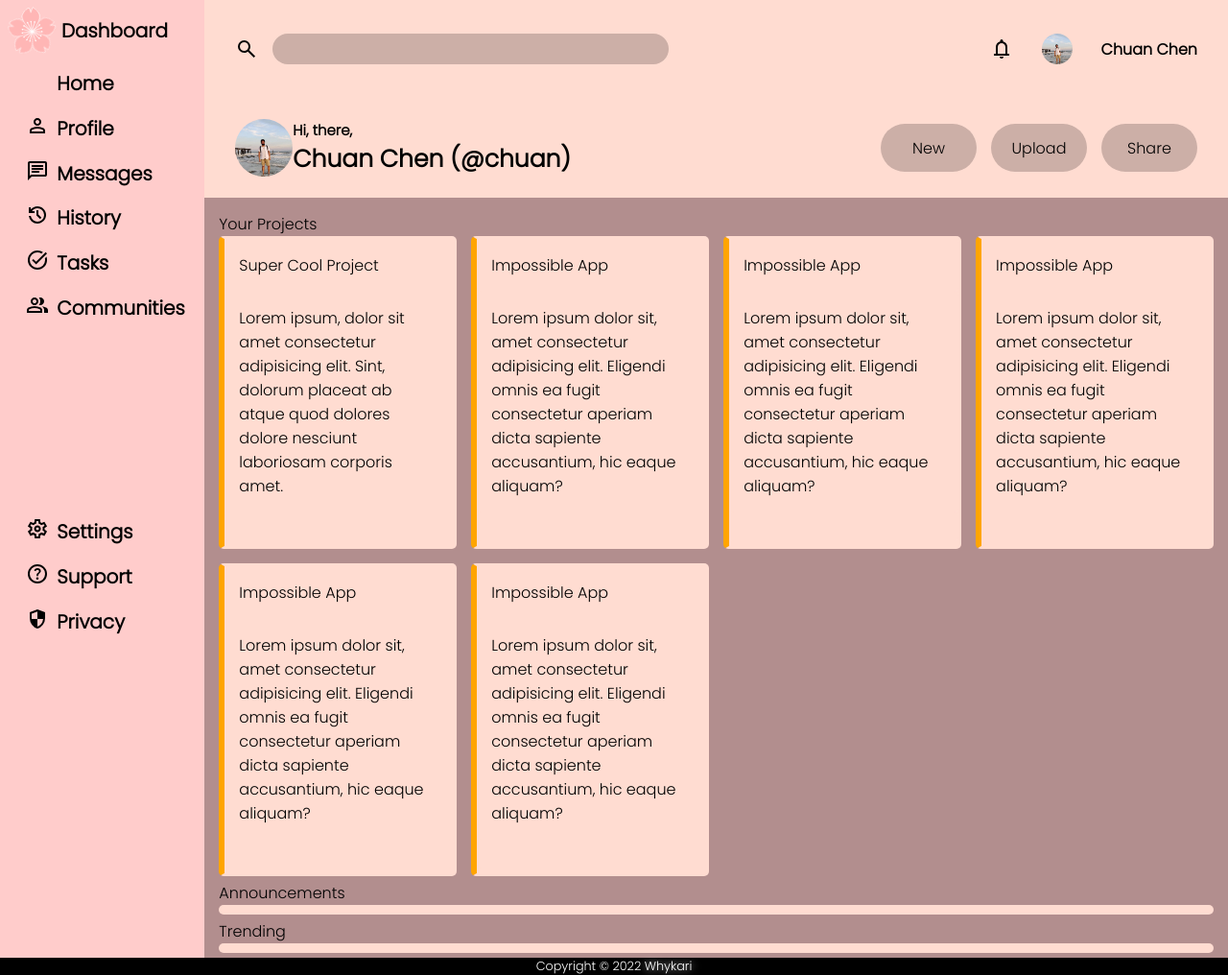
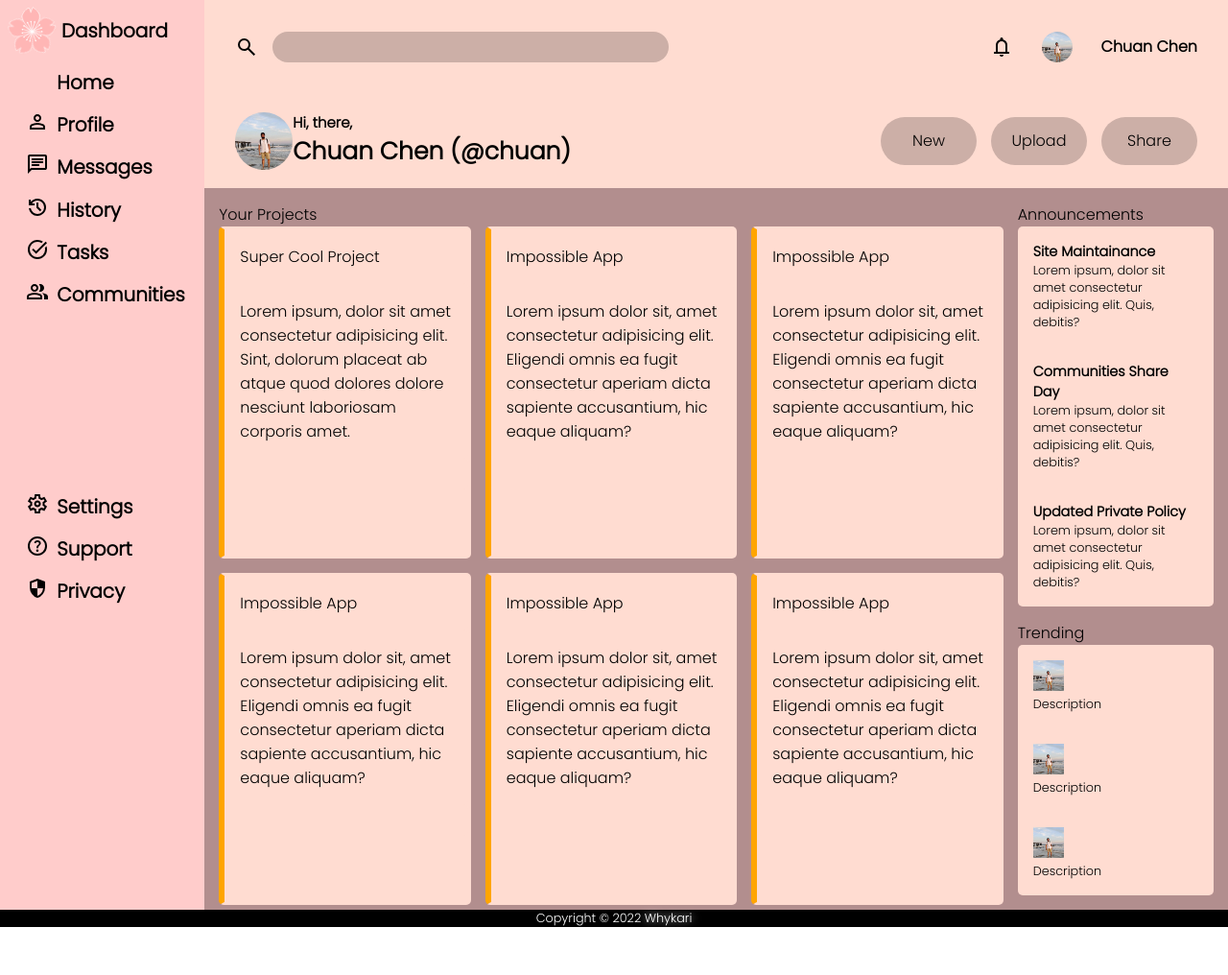
Before and after one commit to Chuan-Chen/Fullstack-Projects, a plain HTML site: page Admin-Dashboard/index.html in a window 1280 px wide. Shown: the whole page at 96% size. After the commit the page ends 966 px from the top, so only its background shows below. Drawn offline with Linux system fonts and the light colour scheme.

Commit message:
almost done crawling to the finish line

```diff
--- a/Admin-Dashboard/index.html
+++ b/Admin-Dashboard/index.html
@@ -94,13 +94,35 @@
             <div>
                 Announcements
                 <div class = "announcement">
-
+                    <div>
+                        <div class = "announcement-title">Site Maintainance</div>
+                        <div>Lorem ipsum, dolor sit amet consectetur adipisicing elit. Quis, debitis?</div>
+                    </div>
+                    <div>
+                        <div class = "announcement-title">Communities Share Day</div>
+                        <div>Lorem ipsum, dolor sit amet consectetur adipisicing elit. Quis, debitis?</div>
+                    </div>
+                    <div>
+                        <div class = "announcement-title">Updated Private Policy</div>
+                        <div>Lorem ipsum, dolor sit amet consectetur adipisicing elit. Quis, debitis?</div>
+                    </div>
                 </div>
             </div>
             <div>
                 Trending
                 <div class = "trending">
-
+                    <div>
+                        <img src = "resources/images/profile.jfif" width = "32">
+                        <div>Description</div>
+                    </div>
+                    <div>
+                        <img src = "resources/images/profile.jfif" width = "32">
+                        <div>Description</div>
+                    </div>
+                    <div>
+                        <img src = "resources/images/profile.jfif" width = "32">
+                        <div>Description</div>
+                    </div>
                 </div>
             </div>
         </div>
--- a/Admin-Dashboard/resources/css/style.css
+++ b/Admin-Dashboard/resources/css/style.css
@@ -166,7 +166,7 @@ body{
 
 .projects{
     display: grid;
-    grid-template-columns: repeat(auto-fit, minmax(600px, 1fr)) repeat(auto-fill, minmax(200px, 1fr));
+    grid-template-columns: 4fr 1fr;
     padding: 15px;
     gap: 15px;
 
@@ -182,7 +182,7 @@ body{
 .cards{
     display: grid;
     gap: 15px;
-    grid-template-columns: repeat(auto-fit, minmax(200px, 1fr));
+    grid-template-columns: repeat(auto-fit, minmax(250px, 1fr));
     height: calc(100% - 15px);
     width: 100%;
 }
@@ -197,23 +197,28 @@ body{
 }
 
 .cards div div{
-    padding: 15px;
+    padding: 1rem;
     border: none;
 }
 
-.projects div:nth-child(2){
+.announcement, .trending{
+    display: grid;
+    grid-auto-flow: row;
 
-}
-
-.announcement, .trending{
-    height: calc(100% - 15px);
+    font-size: .8rem;
     width: 100%;
     background-color: #ffdcd1;
     border-radius: 5px;
 }
 
+.announcement>div, .trending>div{
+    padding: 1rem;
+}
 
-
+.announcement-title{
+    font-size: .9rem;
+    font-weight: 600;
+}
 
 
 
```
